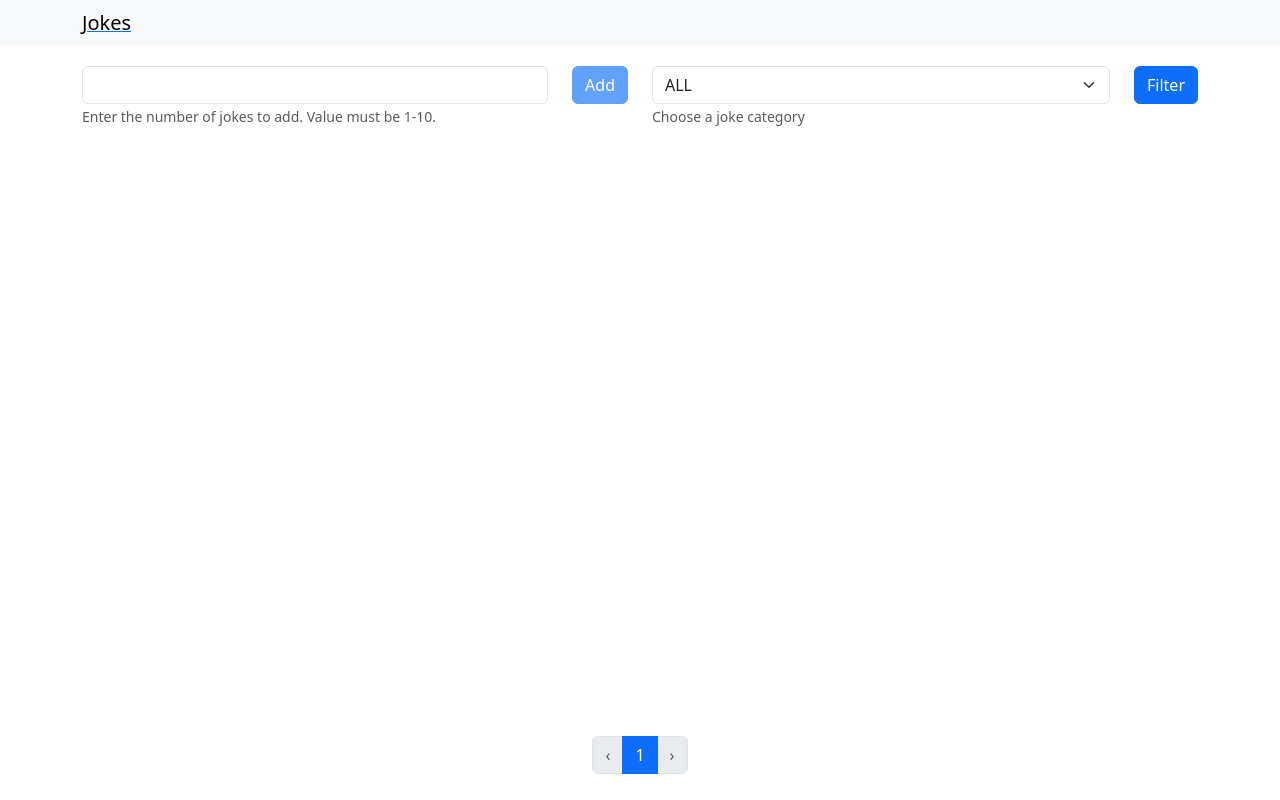
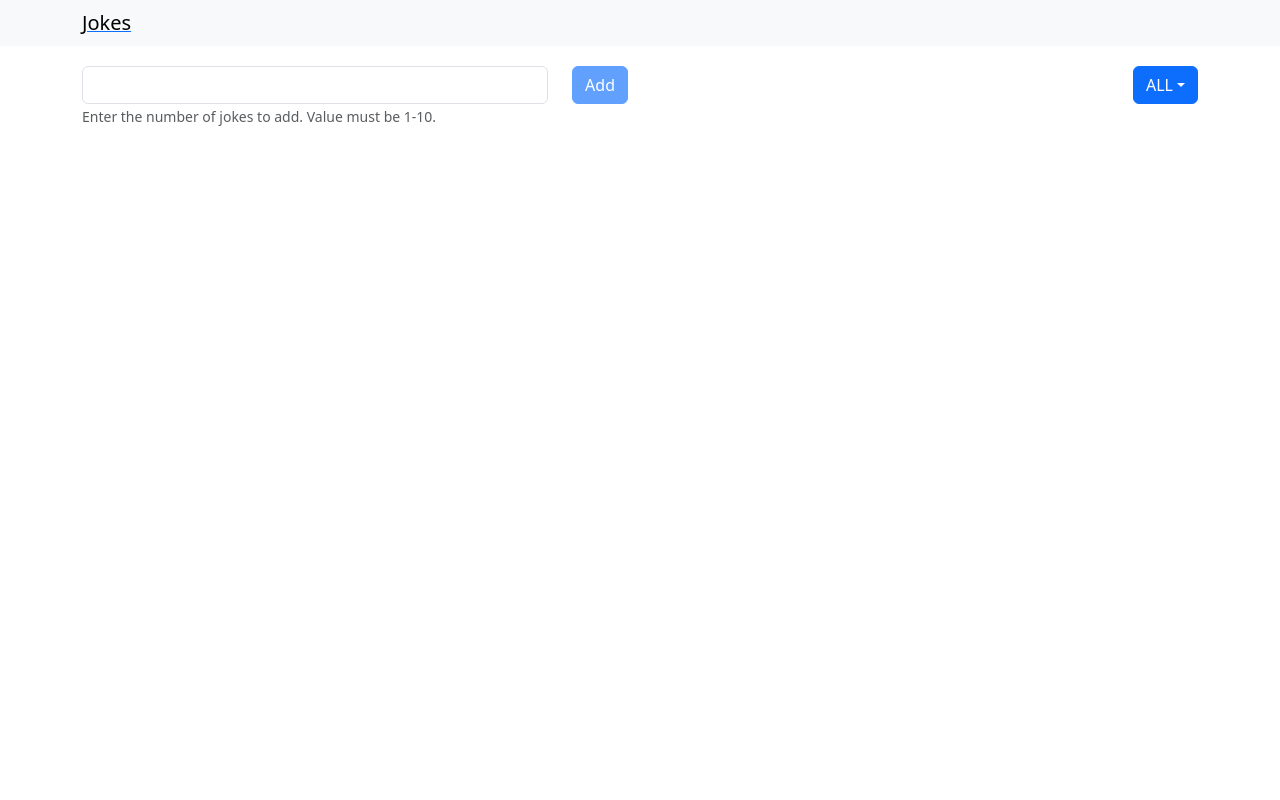
Before and after one commit to YuriiDmytruk/Jokes_App, a React (Create React App) app: page / in a window 1280 px wide. Built offline with nearby package versions, Linux system fonts and the light colour scheme.

Commit message:
change Pagination logic, Change filter to DropDown

```diff
--- a/src/components/JokesCotrol.tsx
+++ b/src/components/JokesCotrol.tsx
@@ -1,11 +1,19 @@
 import * as React from 'react';
 import { useState } from 'react';
 import { useDispatch } from 'react-redux';
-import { Button, Container, Form, Col, Row } from 'react-bootstrap';
+import {
+  Button,
+  Container,
+  Form,
+  Col,
+  Row,
+  Dropdown,
+  DropdownButton,
+} from 'react-bootstrap';
 import { ComponentMergin } from '../styled/JokesControl';
 
 import { fetchJokes } from '../redux/ducks/jokes';
-import { validateJokesAmountInput } from '../utils'
+import { validateJokesAmountInput } from '../utils';
 
 type JokesControlProps = {
   jokesLength: number;
@@ -28,7 +36,7 @@ type JokesControlProps = {
       return;
     }
     setValid(false);
-  }
+  };
 
   const changeAmount = (): void => {
     dispatch(fetchJokes(props.jokesLength, parseInt(amount)));
@@ -36,9 +44,10 @@ type JokesControlProps = {
     setValid(false);
   };
 
-  const changeFilter = (): void => {
+  const changeFilter = (eventKey): void => {
+    setFilter(eventKey);
     props.setPage(1);
-    props.setFilter(filter);
+    props.setFilter(eventKey);
   };
 
   return (
@@ -69,23 +78,19 @@ type JokesControlProps = {
           </Col>
           <Col>
             <Row>
-              <Col>
-                <Form.Select
-                  aria-label="Default select example"
-                  onChange={(event: React.ChangeEvent<HTMLSelectElement>) => {
-                    setFilter(event.target.value);
-                  }}
+              <Col></Col>
+              <Col md="auto">
+                <DropdownButton
+                  key="Primary"
+                  onSelect={(eventKey) => changeFilter(eventKey)}
+                  title={filter}
                 >
                   {[props.all, ...props.categories].map((category, index) => (
-                    <option key={index} value={category}>
+                    <Dropdown.Item key={index} eventKey={category}>
                       {category}
-                    </option>
+                    </Dropdown.Item>
                   ))}
-                </Form.Select>
-                <Form.Text muted>Choose a joke category</Form.Text>
-              </Col>
-              <Col md="auto">
-                <Button onClick={changeFilter}>Filter</Button>
+                </DropdownButton>
               </Col>
             </Row>
           </Col>
@@ -93,6 +98,6 @@ type JokesControlProps = {
       </Container>
     </ComponentMergin>
   );
-}
+};
 
 export default JokesControl;
--- a/src/components/JokesPagination.tsx
+++ b/src/components/JokesPagination.tsx
@@ -11,6 +11,8 @@ type JokesPaginationProps = {
 };
 
 const JokesPagination = (props: JokesPaginationProps): JSX.Element => {
+  const pages: number = Math.floor(props.jokesLength / (props.JOKES_ON_PAGE + 1));
+
   const onPageChange = (page: number): void => {
     props.setPage(page);
   };
@@ -19,7 +21,7 @@ const JokesPagination = (props: JokesPaginationProps): JSX.Element => {
     let paginationItems: JSX.Element[] = [];
     for (
       let page = 0;
-      page <= Math.floor(props.jokesLength / (props.JOKES_ON_PAGE + 1));
+      page <= pages;
       page++
     ) {
       paginationItems.push(
@@ -41,7 +43,7 @@ const JokesPagination = (props: JokesPaginationProps): JSX.Element => {
   const onNextClick = (): void => {
     if (
       props.page !==
-      Math.floor(props.jokesLength / (props.JOKES_ON_PAGE + 1)) + 1
+      pages + 1
     ) {
       onPageChange(props.page + 1);
     }
@@ -54,18 +56,19 @@ const JokesPagination = (props: JokesPaginationProps): JSX.Element => {
   };
 
   return (
+
     <Footer>
+      {pages > 0 ?
         <Pagination className="justify-content-center">
           <Pagination.Prev disabled={props.page === 1} onClick={onPrevClick} />
           {createPaginationItems()}
           <Pagination.Next
             disabled={
-            props.page ===
-            Math.floor(props.jokesLength / (props.JOKES_ON_PAGE + 1)) + 1
-          }
+              props.page === pages + 1}
             onClick={onNextClick}
           />
         </Pagination>
+        : <></>}
     </Footer>
 );
 }
```
Lines whose indentation alone changed are shown as unchanged.
